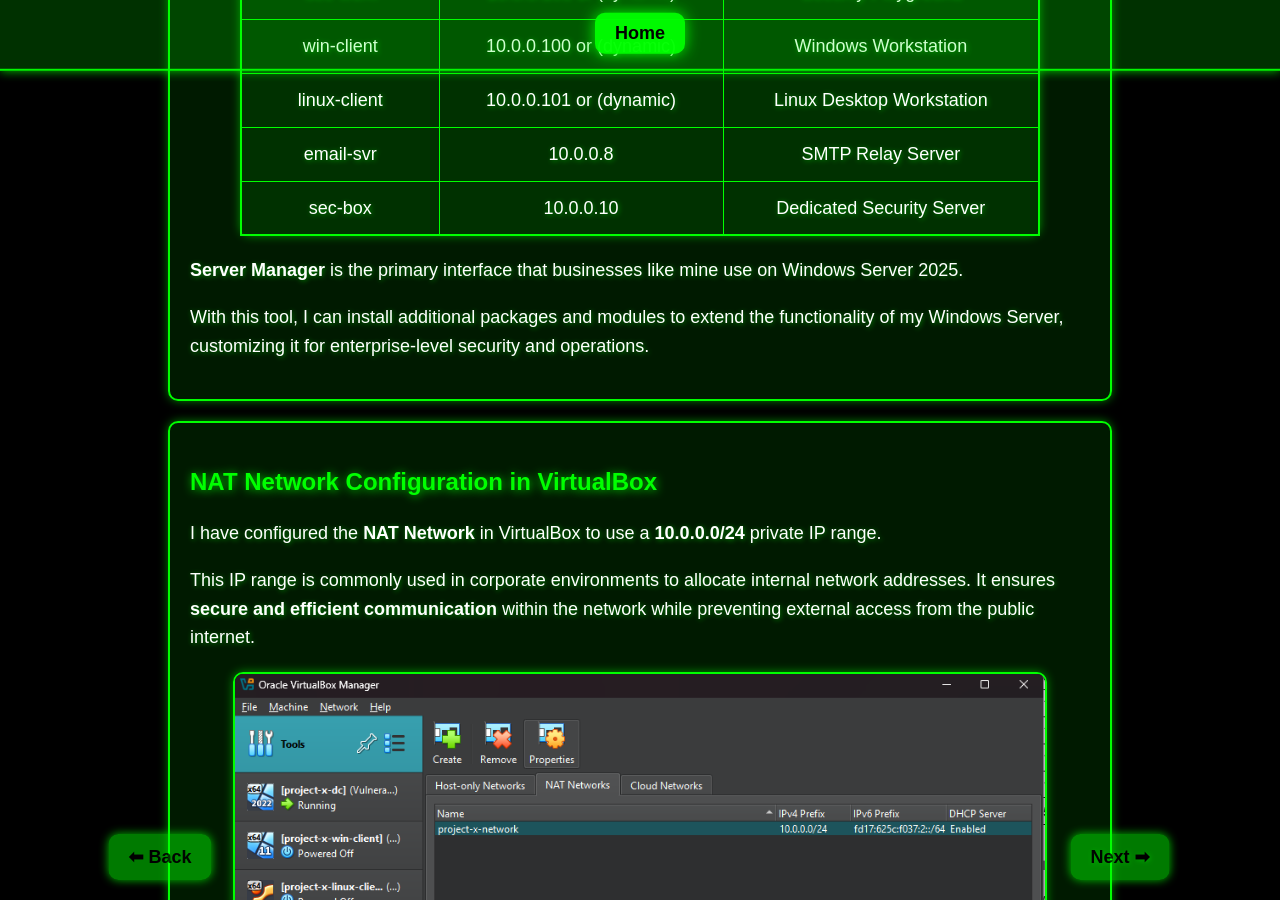
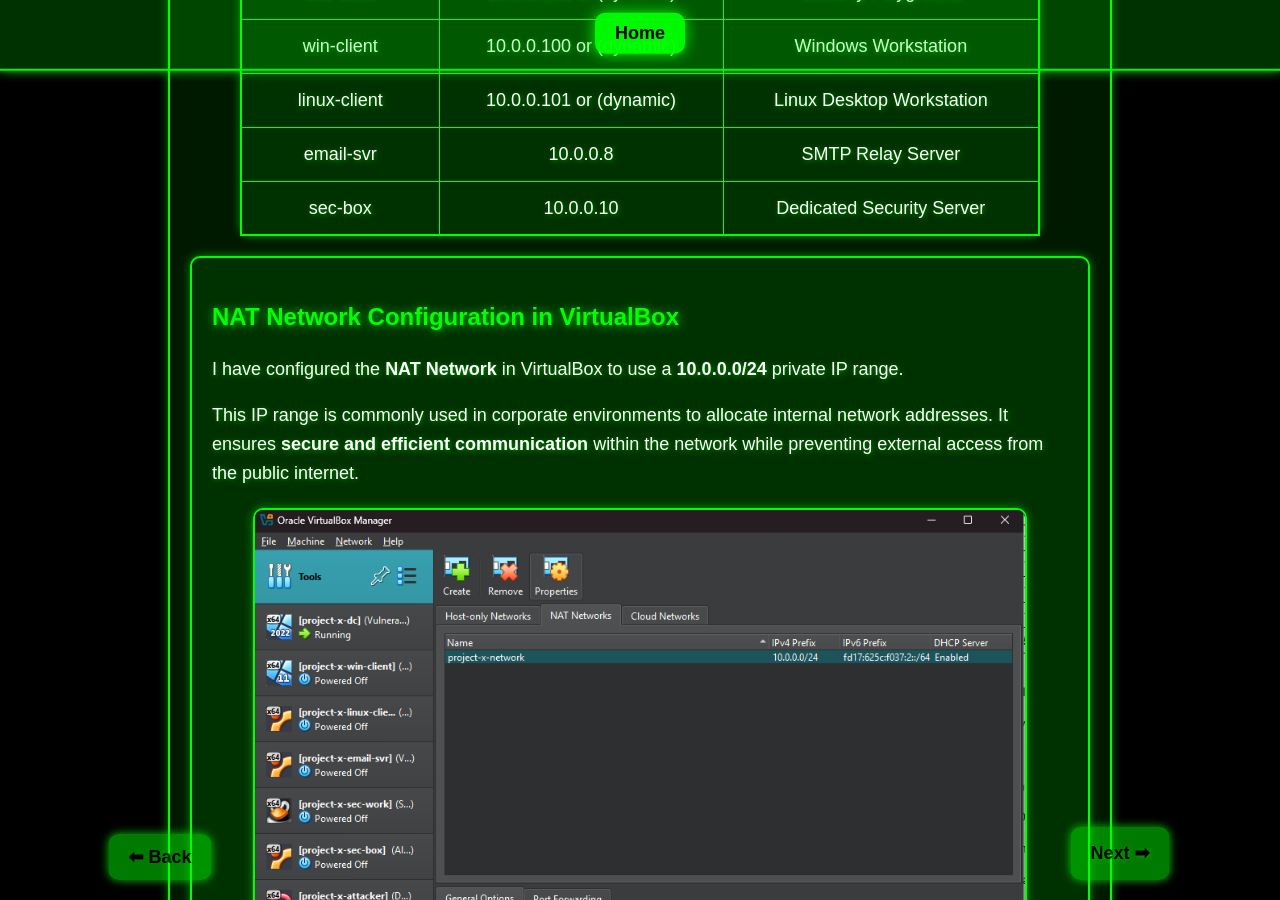
Before and after one commit to stazaitis/stazaitis.github.io, a Jekyll site: the page active_directory.html, which Jekyll copies as it is, in a window 1280 px wide and 900 px high, scrolled down 4477 px. Built offline with Jekyll 4.4.1, drawn with Linux system fonts in a browser that asks for light colours.

Commit message:
Update active_directory.html

```diff
--- a/active_directory.html
+++ b/active_directory.html
@@ -310,11 +310,6 @@
             </tbody>
         </table>
 
-        <p><strong>Server Manager</strong> is the primary interface that businesses like mine use on Windows Server 2025.</p>
-        <p>With this tool, I can install additional packages and modules to extend the functionality of my Windows Server, customizing it for enterprise-level security and operations.</p>
-    </div>
-
-
     <div class="content">
         <h2>NAT Network Configuration in VirtualBox</h2>
         <p>I have configured the <strong>NAT Network</strong> in VirtualBox to use a <strong>10.0.0.0/24</strong> private IP range.</p>
```
